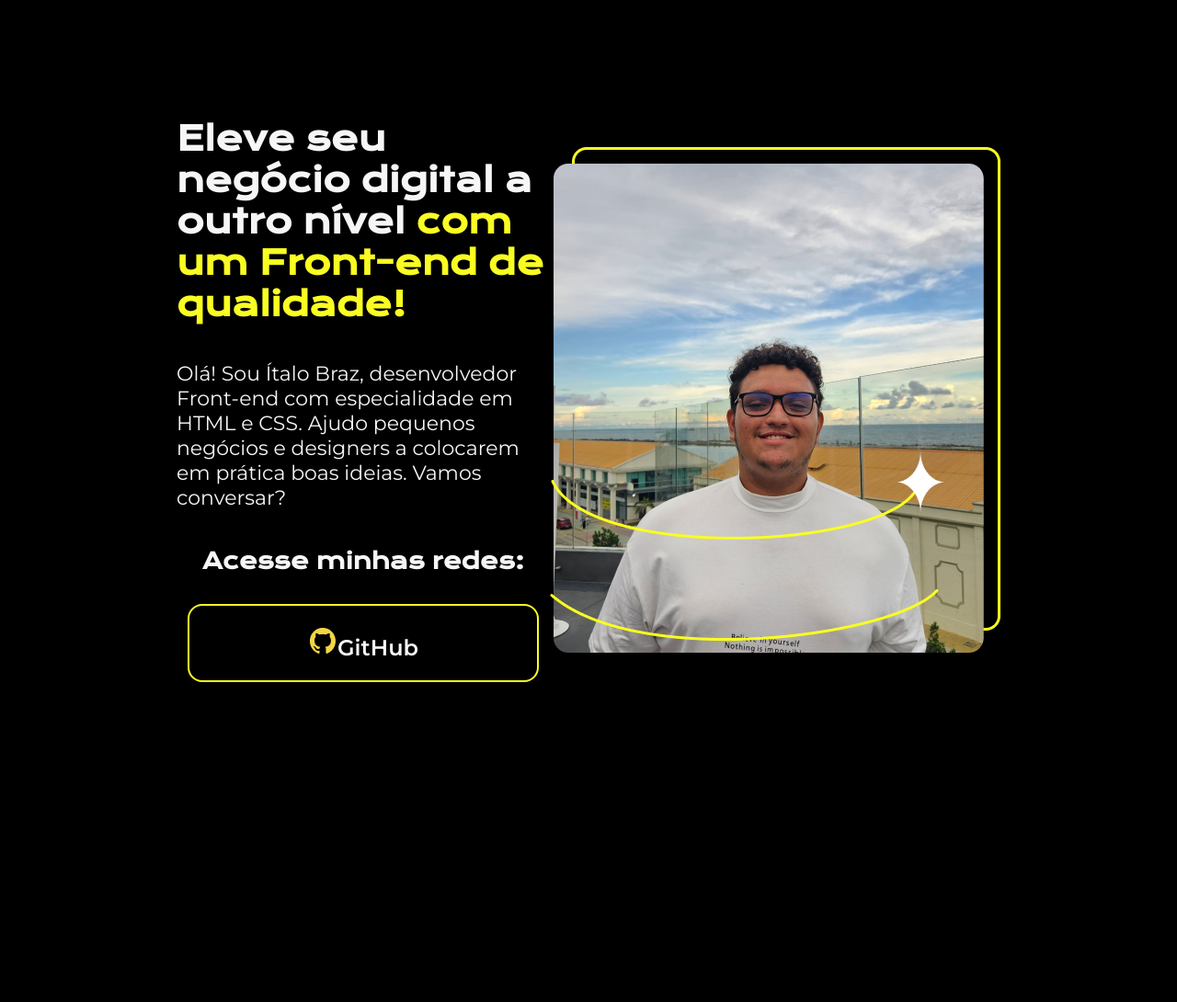
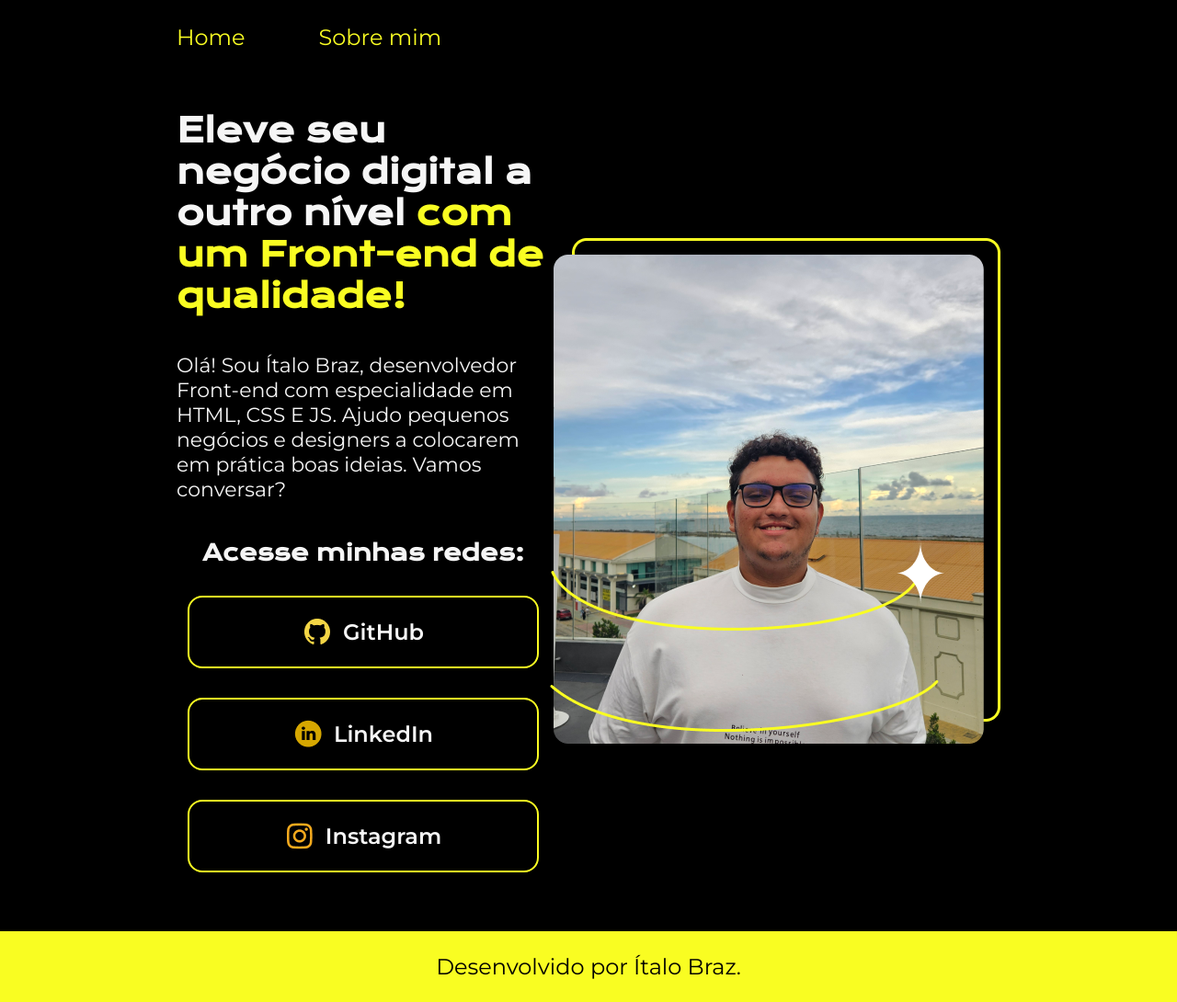
Before and after one commit to ItaloBrazz/Portifolio-Projeto, a plain HTML site: page index.html in a window 1280 px wide. Shown: the whole page at 92% size. Before the commit the page ends 928 px from the top, so only its background shows below. Drawn offline with nearby package versions, Linux system fonts and the light colour scheme; files that its build step writes are made by us from their sources.

Commit message:
Continuando projeto, alterando botões, atualizando foto, trocando as redes sociais.

```diff
--- a/index.html
+++ b/index.html
@@ -7,18 +7,30 @@
     <link rel="stylesheet" href="css/style.css">
 </head>
 <body>
-   <header></header>
+   <header class="header">
+        <nav class="header_menu">
+            <a class="header_menu_link">Home</a>
+            <a class="header_menu_link">Sobre mim</a>
+        </nav>
+   </header>
    <main class="apresentacao">
     <section class="apr__conteudo">
 
         <h1 class="apr__conteudo__titulo">Eleve seu negócio digital a outro nível<strong class="titleStr"> com um Front-end de qualidade!</strong></h1>
-        <p class="apr__conteudo__texto">Olá! Sou Ítalo Braz, desenvolvedor Front-end com especialidade em HTML e CSS. Ajudo pequenos negócios e designers a colocarem em prática boas ideias. Vamos conversar?</p>
+        <p class="apr__conteudo__texto">Olá! Sou Ítalo Braz, desenvolvedor Front-end com especialidade em HTML, CSS E JS. Ajudo pequenos negócios e designers a colocarem em prática boas ideias. Vamos conversar?</p>
         <div class="apr__botoes">
             <h2 class="apr_bt_texto">Acesse minhas redes:</h2>
-            <a class="apr_bt_links" href="https://github.com/ItaloBrazz"> <img src="img/logo-github.png" alt="Logo Github">GitHub</a>
+            <a class="apr_bt_links" href="https://github.com/ItaloBrazz"> <img src="assets/logo-github.png" alt="Logo Github">GitHub</a>
+            <a class="apr_bt_links" href="https://linkedin.com//in/ItaloBraz"> <img src="assets/logo-linkedin2.png" alt="Logo Linkedin">LinkedIn</a>
+            <a class="apr_bt_links" href="https://www.instagram.com/jtalobraz/"> <img src="assets/logo-instagram.png" alt="Logo Instagram">Instagram</a>
+
         </div>
     </section>
-    <img src="img/perfil.png" alt="Foto de Ítalo Braz"
+    <img src="assets/perfil.png" alt="Foto de Ítalo Braz">
     </main>
+    <footer class="footer">
+        <p>Desenvolvido por Ítalo Braz.</p>
+    </footer>
 </body>
+
 </html>
--- a/css/style.css
+++ b/styles/style.css
@@ -6,17 +6,32 @@
 }
 
 body{
-    height: 100vh;
+
     box-sizing: border-box;
     background: #000000;
     color: #f6f6f6;
 }
-.titleStr {
-    color:#F9FD22
+
+.header{
+    padding: 2% 0% 0% 15%;
+
+}
+
+.header_menu{
+    display: flex;
+    gap: 80px;
+}
+
+.header_menu_link{
+    font-family: "Montserrat", sans-serif;
+    font-size: 24px;
+    font-weight: 600px;
+    color: #F9FD22;
+
 }
 
 .apresentacao {
-    margin: 10% 15%;
+    padding: 5% 15%;
     display: flex;
     align-items: center;
     justify-content: space-between;
@@ -32,6 +47,10 @@ body{
 .apr__conteudo__titulo {
     font-family: "Krona One", sans-serif;
     font-size: 36px;
+}
+
+.titleStr {
+    color:#F9FD22
 }
 
 .apr__conteudo__texto {
@@ -54,6 +73,10 @@ body{
     font-weight: 400px;
 }
 .apr_bt_links{
+    display: flex;
+    justify-content: center;
+    align-items: center;
+    gap: 12px;
     border: 2px solid #F9FD22;
     width: 378px;
     text-align: center;
@@ -65,3 +88,17 @@ body{
     font-family: "Montserrat", sans-serif;
     font-weight: 600;
 }
+
+.apr_bt_links:hover{
+    background-color: #272727;
+}
+
+.footer{
+    padding: 24px;
+    background-color: #F9FD22;
+    color:#000000;
+    text-align: center;
+    font-family: "Montserrat", sans-serif;
+    font-weight: 400;
+    font-size: 24px;
+}
```
Also changed, not shown: assets/html5.png (renamed from img/html5.png), assets/logo-github.png (renamed from img/logo-github.png), assets/logo-instagram.png (added), assets/logo-linkedin.png (added), assets/logo-linkedin2.png (added), assets/perfil.png (renamed from img/perfil.png), assets/projeto.png (renamed from img/projeto.png), assets/projeto2.png (renamed from img/projeto2.png).
